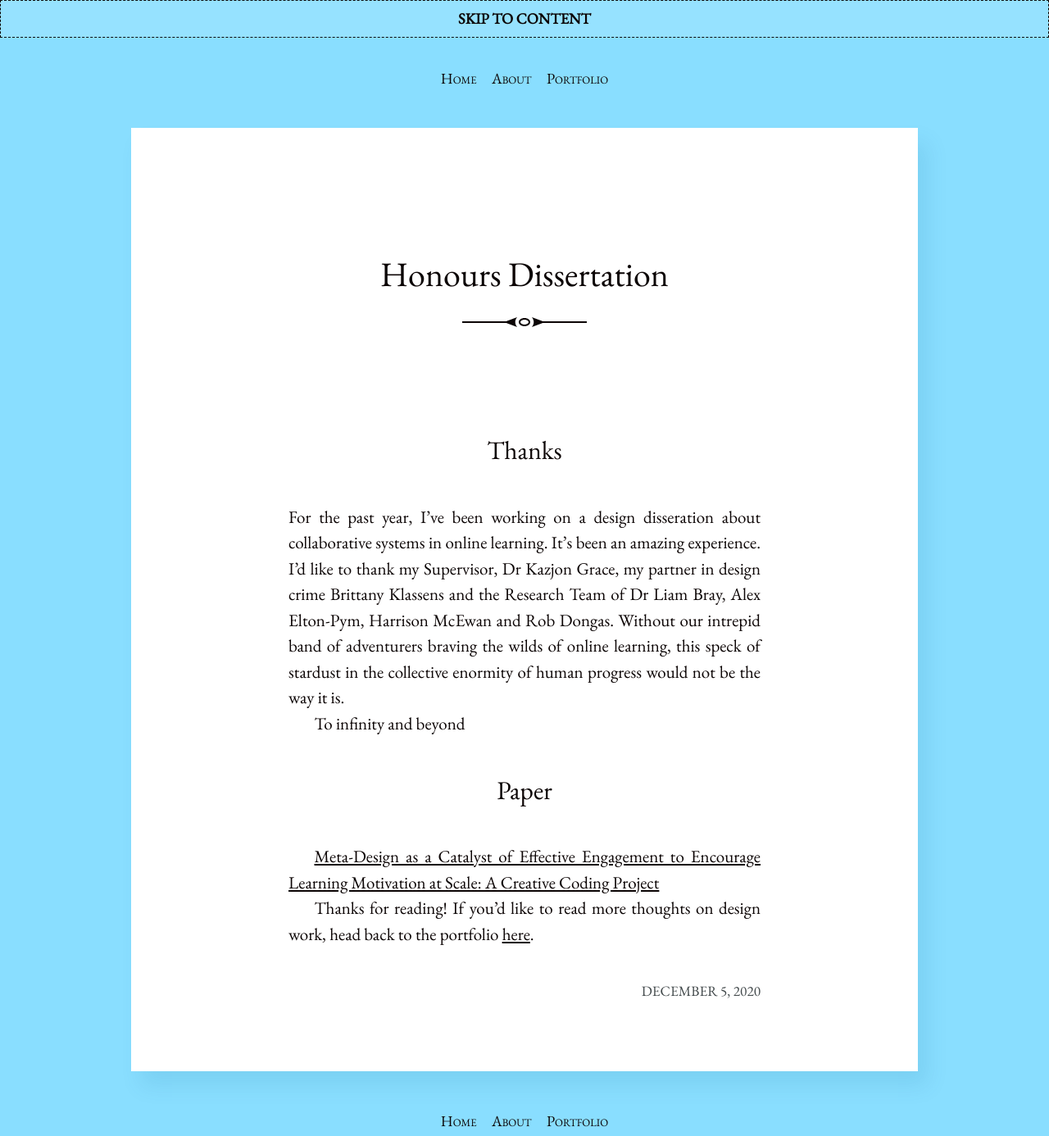
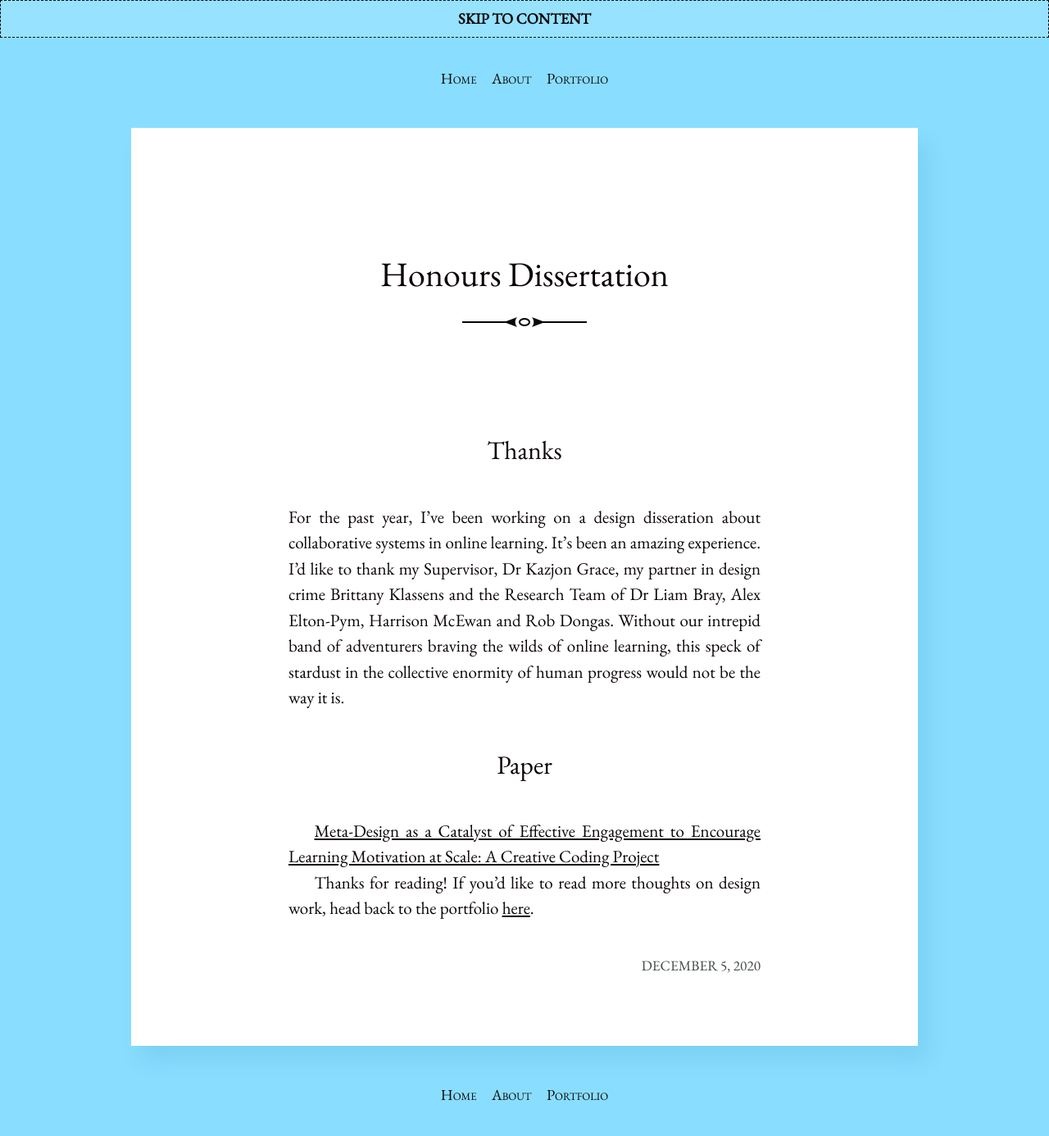
Before and after one commit to halcha/blog, a Jekyll site: the page built from _posts/2020-12-06-honours-dissertation.markdown, in a window 1280 px wide. Shown: the whole page at 82% size. Built offline with Jekyll 4.4.1, drawn with Linux system fonts in a browser that asks for light colours; after the commit the page ends 1354 px from its top, so only the background shows below that.

Commit message:
Update 2020-12-06-honours-dissertation.markdown

```diff
--- a/_posts/2020-12-06-honours-dissertation.markdown
+++ b/_posts/2020-12-06-honours-dissertation.markdown
@@ -9,10 +9,10 @@ categories: design
 
 For the past year, I've been working on a design disseration about collaborative systems in online learning. It's been an amazing experience. I'd like to thank my Supervisor, Dr Kazjon Grace, my partner in design crime Brittany Klassens and the Research Team of Dr Liam Bray, Alex Elton-Pym, Harrison McEwan and Rob Dongas. Without our intrepid band of adventurers braving the wilds of online learning, this speck of stardust in the collective enormity of human progress would not be the way it is.
 
-To infinity and beyond
-
 ### Paper
 
 [Meta-Design as a Catalyst of Effective Engagement to Encourage Learning Motivation at Scale: A Creative Coding Project](/blog/assets/dissertation-sam-hall.pdf)
 
+
+
 Thanks for reading! If you’d like to read more thoughts on design work, head back to the portfolio [here](/).
```
